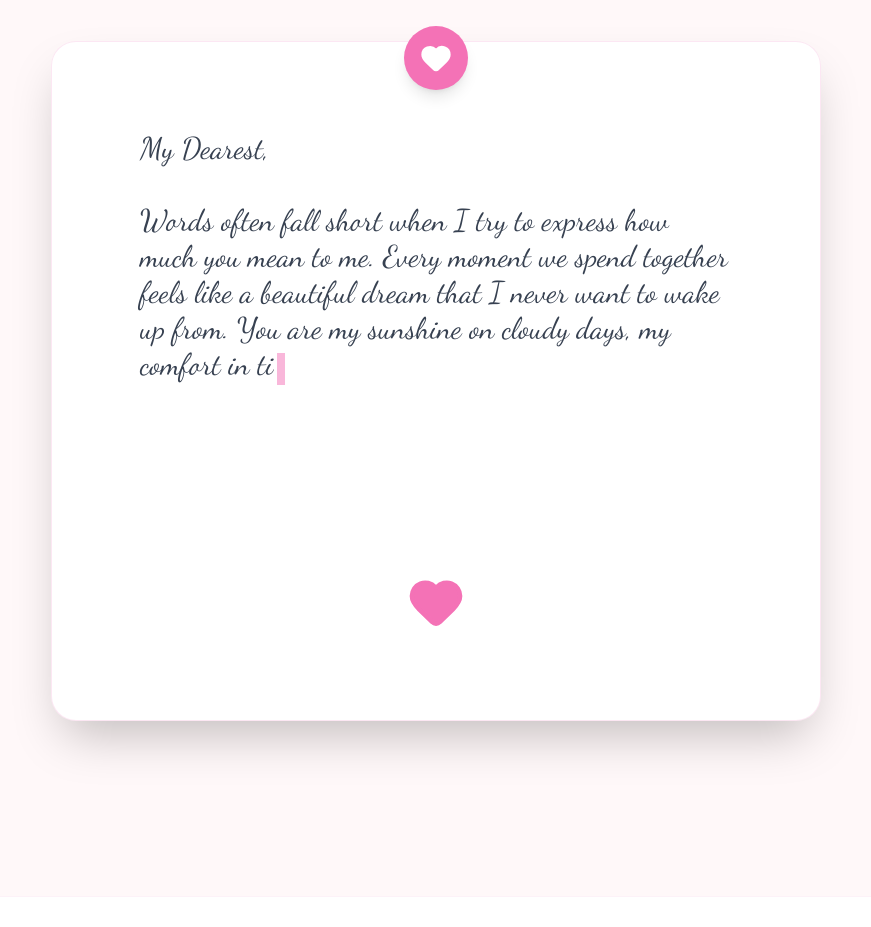
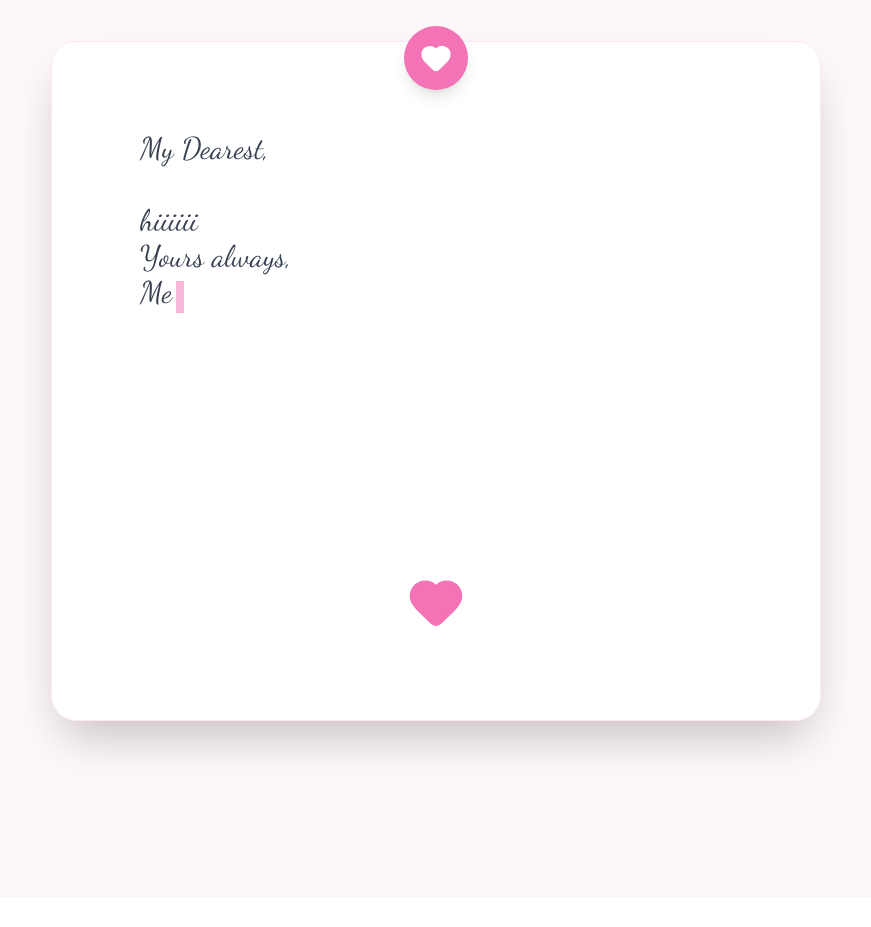
Before and after one commit to 0117girid-hue/Aval, a React (Vite) app: page / in a window 1280 px wide. Shown: the part 6300-7227 px from the top of the page, without its empty margins (204-1075 px from the left). Built offline with nearby package versions, Linux system fonts and the light colour scheme.

Commit message:
love letters

```diff
--- a/components/LoveLetter.tsx
+++ b/components/LoveLetter.tsx
@@ -5,12 +5,7 @@ import { Heart } from 'lucide-react';
 
 const letterContent = `My Dearest,
 
-Words often fall short when I try to express how much you mean to me. Every moment we spend together feels like a beautiful dream that I never want to wake up from. You are my sunshine on cloudy days, my comfort in times of worry, and my greatest adventure.
-
-Thank you for being you, for loving me unconditionally, and for making life so incredibly sweet. I promise to cherish you, laugh with you, and walk beside you through every season of life.
-
-Happy Valentine's Day, my love. Today, tomorrow, and forever.
-
+hiiiiii
 Yours always,
 Me`;
 
--- a/vite.config.ts
+++ b/vite.config.ts
@@ -3,5 +3,5 @@ import react from "@vitejs/plugin-react";
 
 export default defineConfig(({ mode }) => ({
   plugins: [react()],
-  base: mode === "production" ? "/Aval/" : "/",
+  base: mode === "production" ? "/Aval/" : "/",  // ✅ GitHub + Local both
 }));
```
